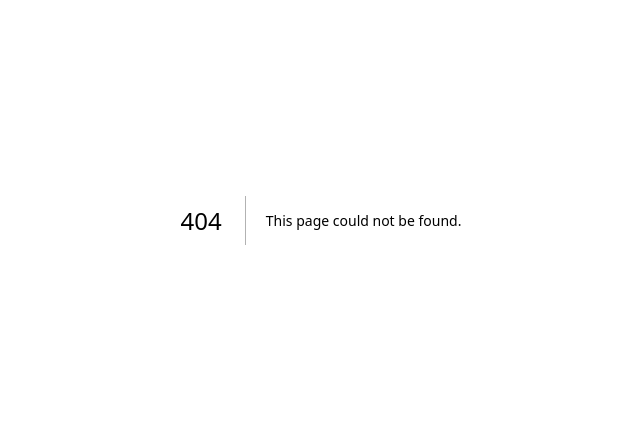
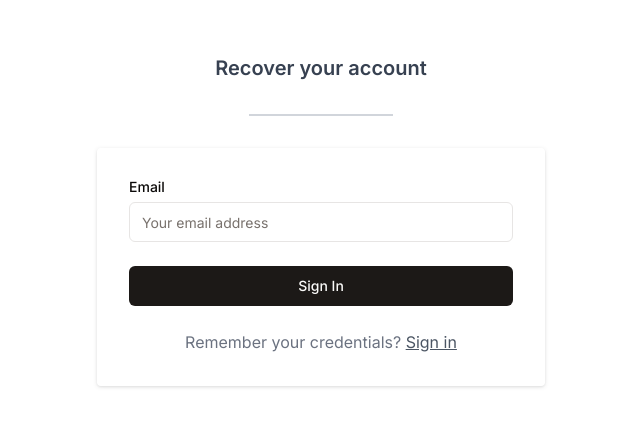
Before and after one commit to dbtek/supabase-auth-selfservice-ui, a Next.js app: page /auth/recovery in a window 1280 px wide. Before the commit this address had no page. Shown: the part 180-606 px from the top of the page, without its empty margins (319-959 px from the left). Built offline with nearby package versions, Linux system fonts and the light colour scheme; no server answers.

Commit message:
update headers and rename recovery path

```diff
--- a/app/auth/reset-password/page.tsx
+++ b/app/auth/recovery/page.tsx
@@ -1,6 +1,6 @@
 import { ResetPassForm } from '@/components/ResetPassForm';
 
-export default async function ResetPassword() {
+export default async function Recovery() {
   return (
     <ResetPassForm />
   );
--- a/components/AuthCard.tsx
+++ b/components/AuthCard.tsx
@@ -9,7 +9,7 @@
   return (
     <div className="w-full max-w-md">
       <h1 className="text-xl font-semibold text-center text-gray-700">{props.title}</h1>
-      <div className="border-b-2 border-gray-300 dark:border-gray-100 mt-4 mb-6 w-36 mx-auto" />
+      <div className="border-b-2 border-gray-300 dark:border-gray-100 my-8 w-36 mx-auto" />
       <div className="bg-white p-8 rounded drop-shadow">
         <div className="grid gap-6">
           {props.message && (
--- a/components/LoginForm.tsx
+++ b/components/LoginForm.tsx
@@ -27,7 +27,7 @@
     <form action={formAction}>
       <input type="hidden" name="redirectTo" value={props.redirectTo} />
       <div className="flex flex-col items-center justify-center min-h-screen">
-        <AuthCard title="Sign In" error={state.error}>
+        <AuthCard title="Sign into your account" message={state.error} messageStatus='error'>
           <div className="grid items-center gap-3">
             <Label htmlFor="email">Email</Label>
             <Input placeholder="Your email address" id="email" name="email" />
--- a/components/ResetPassForm.tsx
+++ b/components/ResetPassForm.tsx
@@ -27,7 +27,7 @@
   return (
     <form action={formAction}>
       <div className="flex flex-col items-center justify-center min-h-screen">
-        <AuthCard title="Password Reset" message={message} messageStatus={messageStatus}>
+        <AuthCard title="Recover your account" message={message} messageStatus={messageStatus}>
           <div className="grid items-center gap-2">
             <Label htmlFor="email">Email</Label>
             <Input placeholder="Your email address" id="email" name="email" disabled={state.message} />
```
